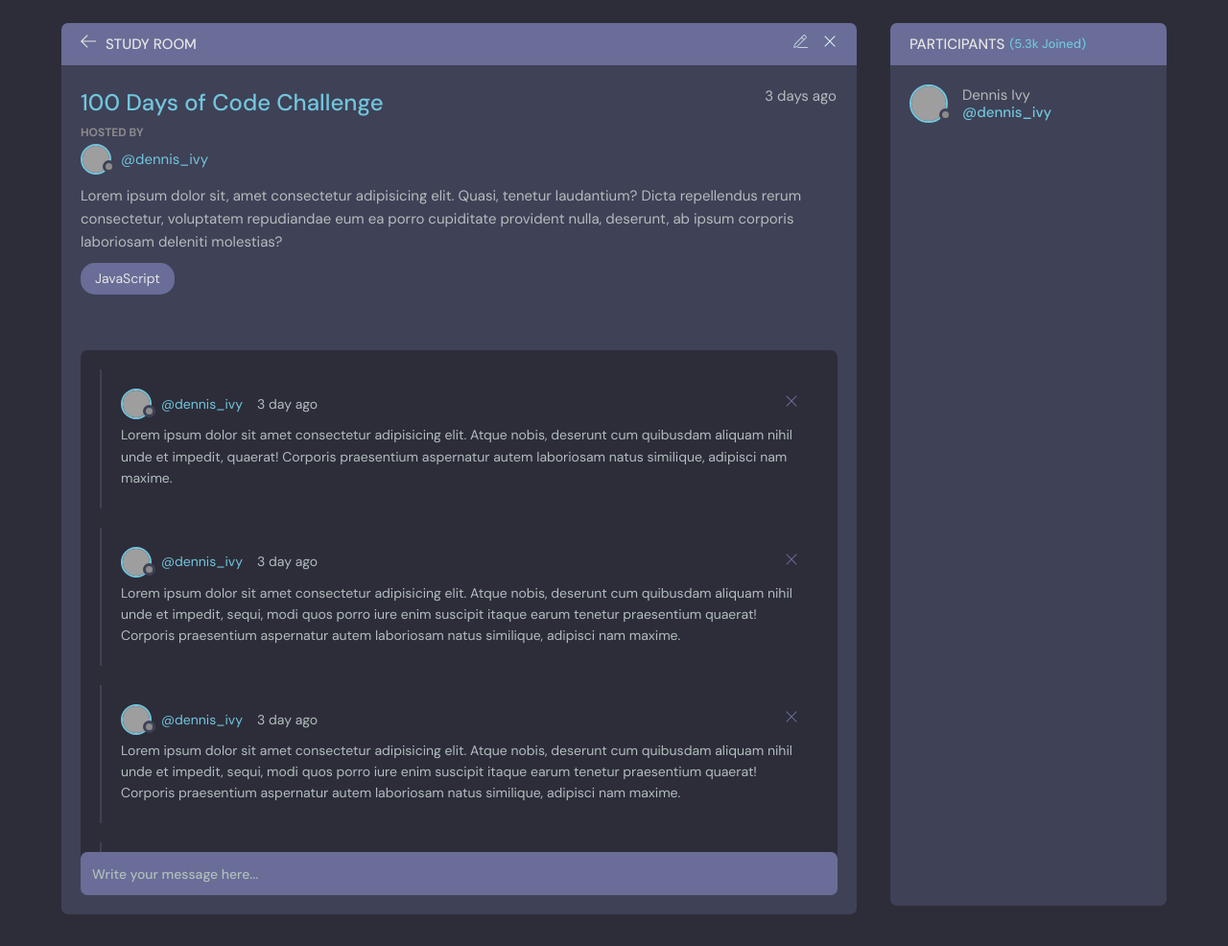
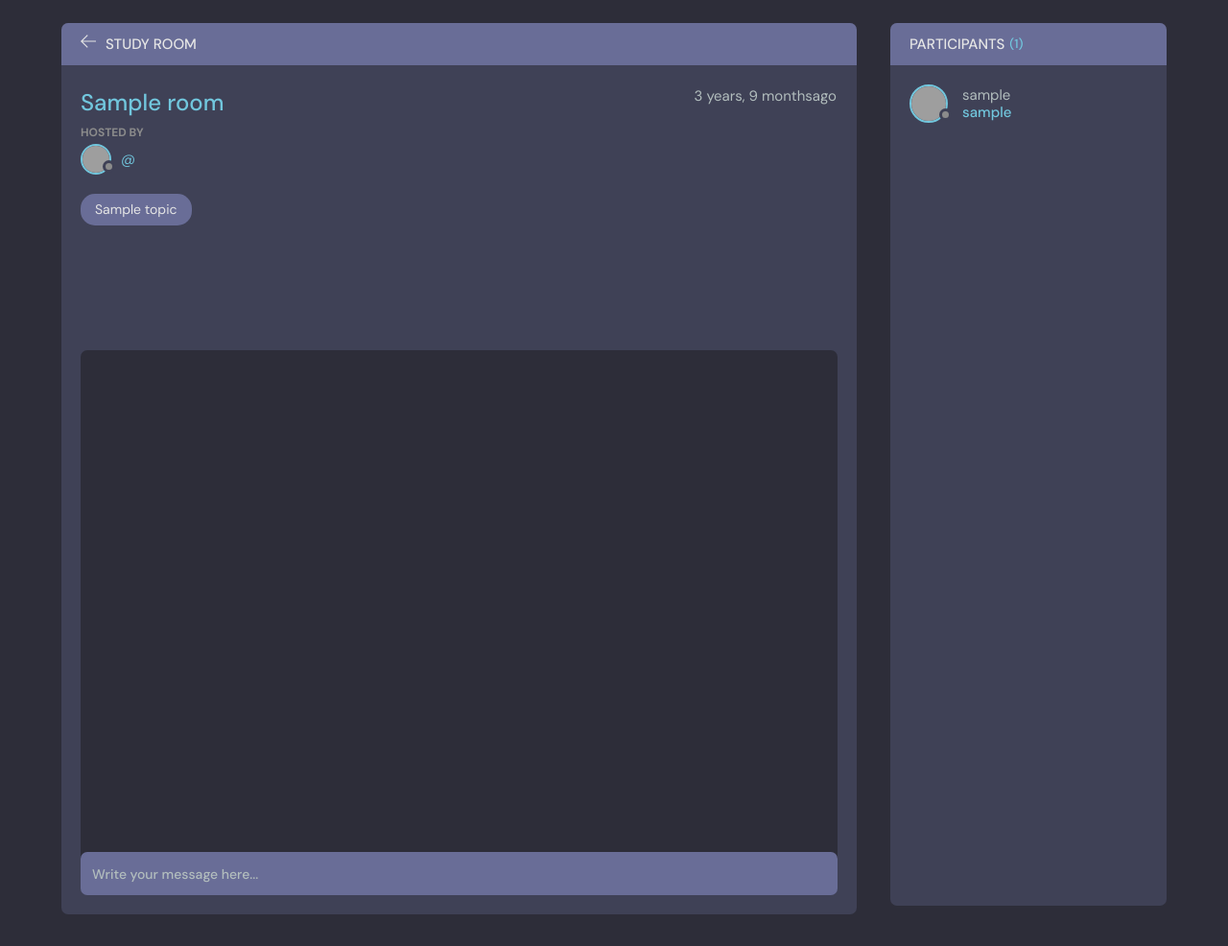
Before and after one commit to vincenttommi/try-django, a Django app: page /room/1/ in a window 1280 px wide. Shown: the part 76-1062 px from the top of the page at 96% size. Run offline with Django 4.2, Linux system fonts and the light colour scheme; tables that the repository leaves empty hold one stand-in row (values such as "Sample post"); grey boxes are pictures that could not be loaded.

Commit message:
updating

```diff
--- a/elimu_site/wera/templates/wera/room.html
+++ b/elimu_site/wera/templates/wera/room.html
@@ -7,7 +7,7 @@
         <div class="room">
           <div class="room__top">
             <div class="room__topLeft">
-              <a href="index.html">
+              <a href="#">
                 <svg version="1.1" xmlns="http://www.w3.org/2000/svg" width="32" height="32" viewBox="0 0 32 32">
                   <title>arrow-left</title>
                   <path
@@ -17,9 +17,10 @@
               </a>
               <h3>Study Room</h3>
             </div>
-
+{% comment %} Writing a condition where Only the owner of the room can modify the condition {% endcomment %}
+     {%  if room.host  == request.user %}
             <div class="room__topRight">
-              <a href="#">
+              <a href="{% url 'update-room' room.id %}">
                 <svg
                   enable-background="new 0 0 24 24"
                   height="32"
@@ -27,7 +28,7 @@
                   width="32"
                   xmlns="http://www.w3.org/2000/svg"
                 >
-                  <title>edit</title>
+                <title>edit</title>
                   <g>
                     <path d="m23.5 22h-15c-.276 0-.5-.224-.5-.5s.224-.5.5-.5h15c.276 0 .5.224.5.5s-.224.5-.5.5z" />
                   </g>
@@ -45,7 +46,7 @@
                   </g>
                 </svg>
               </a>
-              <a href="#">
+              <a href="{% url 'delete-room'  room.id %}">
                 <svg version="1.1" xmlns="http://www.w3.org/2000/svg" width="32" height="32" viewBox="0 0 32 32">
                   <title>remove</title>
                   <path
@@ -54,58 +55,50 @@
                 </svg>
               </a>
             </div>
+            {%  endif  %}
 
-            <!-- <button class="action-button" data-id="120" data-delete-url="https://randomuser.me/api/3324923"
-            data-edit-url="profile.html">
-            <svg version="1.1" xmlns="http://www.w3.org/2000/svg" width="32" height="32" viewBox="0 0 32 32">
-              <title>ellipsis-horizontal</title>
-              <path
-                d="M16 7.843c-2.156 0-3.908-1.753-3.908-3.908s1.753-3.908 3.908-3.908c2.156 0 3.908 1.753 3.908 3.908s-1.753 3.908-3.908 3.908zM16 1.98c-1.077 0-1.954 0.877-1.954 1.954s0.877 1.954 1.954 1.954c1.077 0 1.954-0.877 1.954-1.954s-0.877-1.954-1.954-1.954z">
-              </path>
-              <path
-                d="M16 19.908c-2.156 0-3.908-1.753-3.908-3.908s1.753-3.908 3.908-3.908c2.156 0 3.908 1.753 3.908 3.908s-1.753 3.908-3.908 3.908zM16 14.046c-1.077 0-1.954 0.877-1.954 1.954s0.877 1.954 1.954 1.954c1.077 0 1.954-0.877 1.954-1.954s-0.877-1.954-1.954-1.954z">
-              </path>
-              <path
-                d="M16 31.974c-2.156 0-3.908-1.753-3.908-3.908s1.753-3.908 3.908-3.908c2.156 0 3.908 1.753 3.908 3.908s-1.753 3.908-3.908 3.908zM16 26.111c-1.077 0-1.954 0.877-1.954 1.954s0.877 1.954 1.954 1.954c1.077 0 1.954-0.877 1.954-1.954s-0.877-1.954-1.954-1.954z">
-              </path>
-            </svg>
-          </button> -->
           </div>
           <div class="room__box scroll">
             <div class="room__header scroll">
               <div class="room__info">
-                <h3>100 Days of Code Challenge</h3>
-                <span>3 days ago</span>
+                <h3>{{room.name}}</h3>
+                <span>{{room.created|timesince}}ago</span>
               </div>
               <div class="room__hosted">
                 <p>Hosted By</p>
-                <a href="#" class="room__author">
+                <a href="{%  url 'user-profile' room.host.id %}" class="room__author">
                   <div class="avatar avatar--small">
                     <img src="https://randomuser.me/api/portraits/men/37.jpg" />
                   </div>
-                  <span>@dennis_ivy</span>
+                  <span>@{{room.host.}}</span>
                 </a>
               </div>
-              <div class="room__details">
+              {% comment %} <div class="room__details">
                 Lorem ipsum dolor sit, amet consectetur adipisicing elit. Quasi, tenetur laudantium? Dicta repellendus
                 rerum consectetur, voluptatem repudiandae eum ea porro cupiditate provident nulla, deserunt, ab ipsum
                 corporis laboriosam deleniti molestias?
-              </div>
-              <span class="room__topics">JavaScript</span>
+              </div> {% endcomment %}
+              <span class="room__topics">{{room.topic}}</span>
             </div>
             <div class="room__conversation">
               <div class="threads scroll">
+                {% comment %}introducing a for loop to  loop message in our templates {% endcomment %}
+                {%  for message in room__messages %}
                 <div class="thread">
                   <div class="thread__top">
                     <div class="thread__author">
-                      <a href="#" class="thread__authorInfo">
+                      <a href="{%  url 'user-profile' message.user.id %}" class="thread__authorInfo">
                         <div class="avatar avatar--small">
                           <img src="https://randomuser.me/api/portraits/men/37.jpg" />
                         </div>
-                        <span>@dennis_ivy</span>
+                        <span>@{{message.user.username}}</span>
                       </a>
-                      <span class="thread__date">3 day ago</span>
+                      <span class="thread__date">{{message.created|timesince}} ago</span>
                     </div>
+
+                    {% comment %}writing a loop to make delete be conditional {% endcomment %}
+                    {%   if request.user  == message.user %}
+                    <a href="{%   url 'delete-message' message.id %}">
                     <div class="thread__delete">
                       <svg version="1.1" xmlns="http://www.w3.org/2000/svg" width="32" height="32" viewBox="0 0 32 32">
                         <title>remove</title>
@@ -114,90 +107,14 @@
                         ></path>
                       </svg>
                     </div>
+                  </a>
+                    {%  endif %}
                   </div>
                   <div class="thread__details">
-                    Lorem ipsum dolor sit amet consectetur adipisicing elit. Atque nobis, deserunt cum quibusdam aliquam
-                    nihil unde et impedit, quaerat! Corporis praesentium aspernatur autem laboriosam natus similique,
-                    adipisci nam maxime.
+                   {{message.body}}
                   </div>
                 </div>
-                <div class="thread">
-                  <div class="thread__top">
-                    <div class="thread__author">
-                      <a href="#" class="thread__authorInfo">
-                        <div class="avatar avatar--small">
-                          <img src="https://randomuser.me/api/portraits/men/37.jpg" />
-                        </div>
-                        <span>@dennis_ivy</span>
-                      </a>
-                      <span class="thread__date">3 day ago</span>
-                    </div>
-                    <div class="thread__delete">
-                      <svg version="1.1" xmlns="http://www.w3.org/2000/svg" width="32" height="32" viewBox="0 0 32 32">
-                        <title>remove</title>
-                        <path
-                          d="M27.314 6.019l-1.333-1.333-9.98 9.981-9.981-9.981-1.333 1.333 9.981 9.981-9.981 9.98 1.333 1.333 9.981-9.98 9.98 9.98 1.333-1.333-9.98-9.98 9.98-9.981z"
-                        ></path>
-                      </svg>
-                    </div>
-                  </div>
-                  <div class="thread__details">
-                    Lorem ipsum dolor sit amet consectetur adipisicing elit. Atque nobis, deserunt cum quibusdam aliquam
-                    nihil unde et impedit, sequi, modi quos porro iure enim suscipit itaque earum tenetur praesentium
-                    quaerat! Corporis praesentium aspernatur autem laboriosam natus similique, adipisci nam maxime.
-                  </div>
-                </div>
-                <div class="thread">
-                  <div class="thread__top">
-                    <div class="thread__author">
-                      <a href="#" class="thread__authorInfo">
-                        <div class="avatar avatar--small">
-                          <img src="https://randomuser.me/api/portraits/men/37.jpg" />
-                        </div>
-                        <span>@dennis_ivy</span>
-                      </a>
-                      <span class="thread__date">3 day ago</span>
-                    </div>
-                    <div class="thread__delete">
-                      <svg version="1.1" xmlns="http://www.w3.org/2000/svg" width="32" height="32" viewBox="0 0 32 32">
-                        <title>remove</title>
-                        <path
-                          d="M27.314 6.019l-1.333-1.333-9.98 9.981-9.981-9.981-1.333 1.333 9.981 9.981-9.981 9.98 1.333 1.333 9.981-9.98 9.98 9.98 1.333-1.333-9.98-9.98 9.98-9.981z"
-                        ></path>
-                      </svg>
-                    </div>
-                  </div>
-                  <div class="thread__details">
-                    Lorem ipsum dolor sit amet consectetur adipisicing elit. Atque nobis, deserunt cum quibusdam aliquam
-                    nihil unde et impedit, sequi, modi quos porro iure enim suscipit itaque earum tenetur praesentium
-                    quaerat! Corporis praesentium aspernatur autem laboriosam natus similique, adipisci nam maxime.
-                  </div>
-                </div>
-                <div class="thread">
-                  <div class="thread__top">
-                    <div class="thread__author">
-                      <a href="#" class="thread__authorInfo">
-                        <div class="avatar avatar--small">
-                          <img src="https://randomuser.me/api/portraits/men/37.jpg" />
-                        </div>
-                        <span>@dennis_ivy</span>
-                      </a>
-                      <span class="thread__date">3 day ago</span>
-                    </div>
-                    <div class="thread__delete">
-                      <svg version="1.1" xmlns="http://www.w3.org/2000/svg" width="32" height="32" viewBox="0 0 32 32">
-                        <title>remove</title>
-                        <path
-                          d="M27.314 6.019l-1.333-1.333-9.98 9.981-9.981-9.981-1.333 1.333 9.981 9.981-9.981 9.98 1.333 1.333 9.981-9.98 9.98 9.98 1.333-1.333-9.98-9.98 9.98-9.981z"
-                        ></path>
-                      </svg>
-                    </div>
-                  </div>
-                  <div class="thread__details">
-                    Lorem ipsum dolor sit amet consectetur adipisicing elit. Atque nobis, deserunt cum quibusdam aliquam
-                    nihil unde et impedit, sequi, modi quos porro iure enim suscipit itaque earum tenetur praesentium.
-                  </div>
-                </div>
+                {%  endfor %}
               </div>
             </div>
           </div>
@@ -209,18 +126,20 @@
 
         <!--   Start -->
         <div class="participants">
-          <h3 class="participants__top">Participants <span>(5.3k Joined)</span></h3>
+          <h3 class="participants__top">Participants <span>({{participants.count}})</span></h3>
           <div class="participants__list scroll">
-
-            <a href="profile.html" class="participant">
+            {%  for user  in participants %}
+            <a href="{%  url 'user-profile' user.id %}" class="participant">
               <div class="avatar avatar--medium">
                 <img src="https://randomuser.me/api/portraits/men/37.jpg" />
               </div>
               <p>
-                Dennis Ivy
-                <span>@dennis_ivy</span>
+                {{user.username}}
+                <span>{{user.username}}</span>
               </p>
             </a>
+
+            {% endfor %}
           </div>
         </div>
         <!--  End -->
--- a/elimu_site/wera/views.py
+++ b/elimu_site/wera/views.py
@@ -145,7 +145,7 @@ def  updateRoom(request,pk):
 
 
     context = {'form':form} #  a form dictionary containing it's'form' variable
-    return render(request, 'wera/room_form.html', context)
+    return render(request, 'wera/room.html', context)
 
 @login_required(login_url='/login')
 def deleteRoom(request,pk):
```
